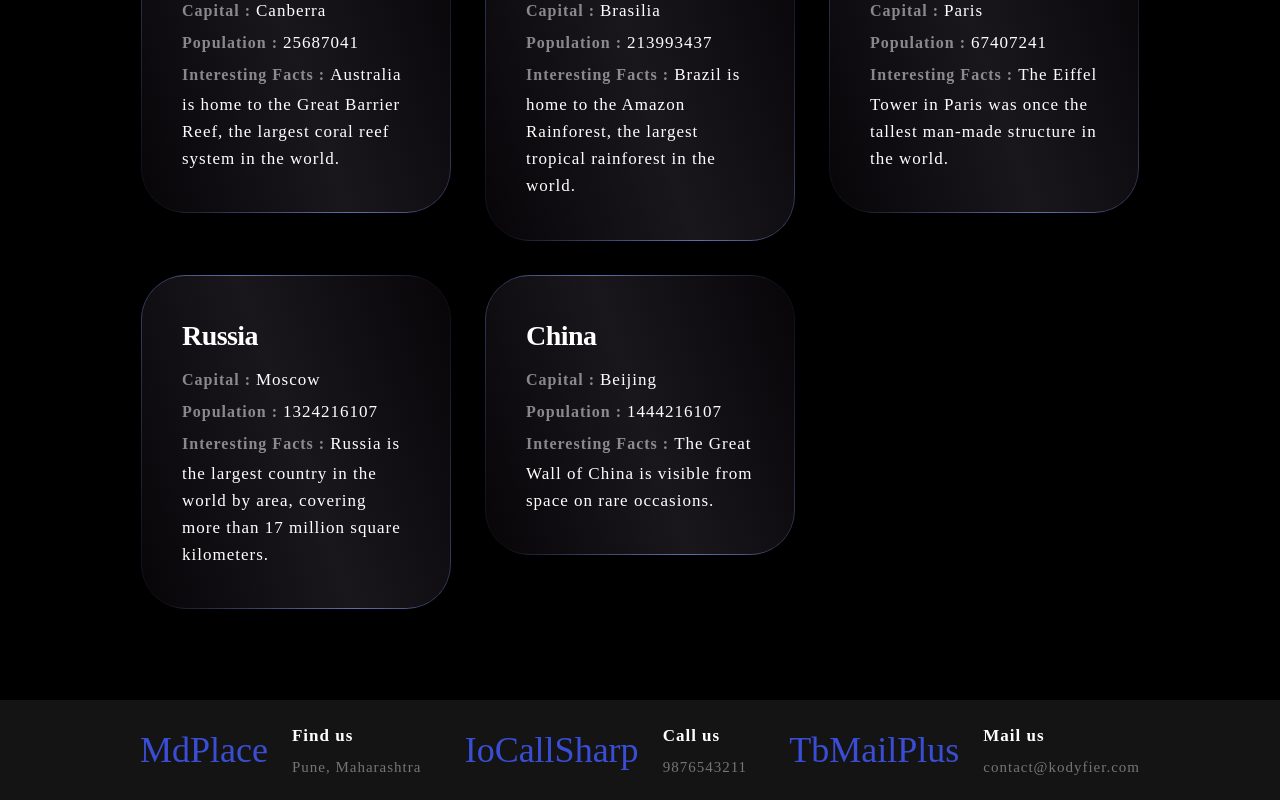
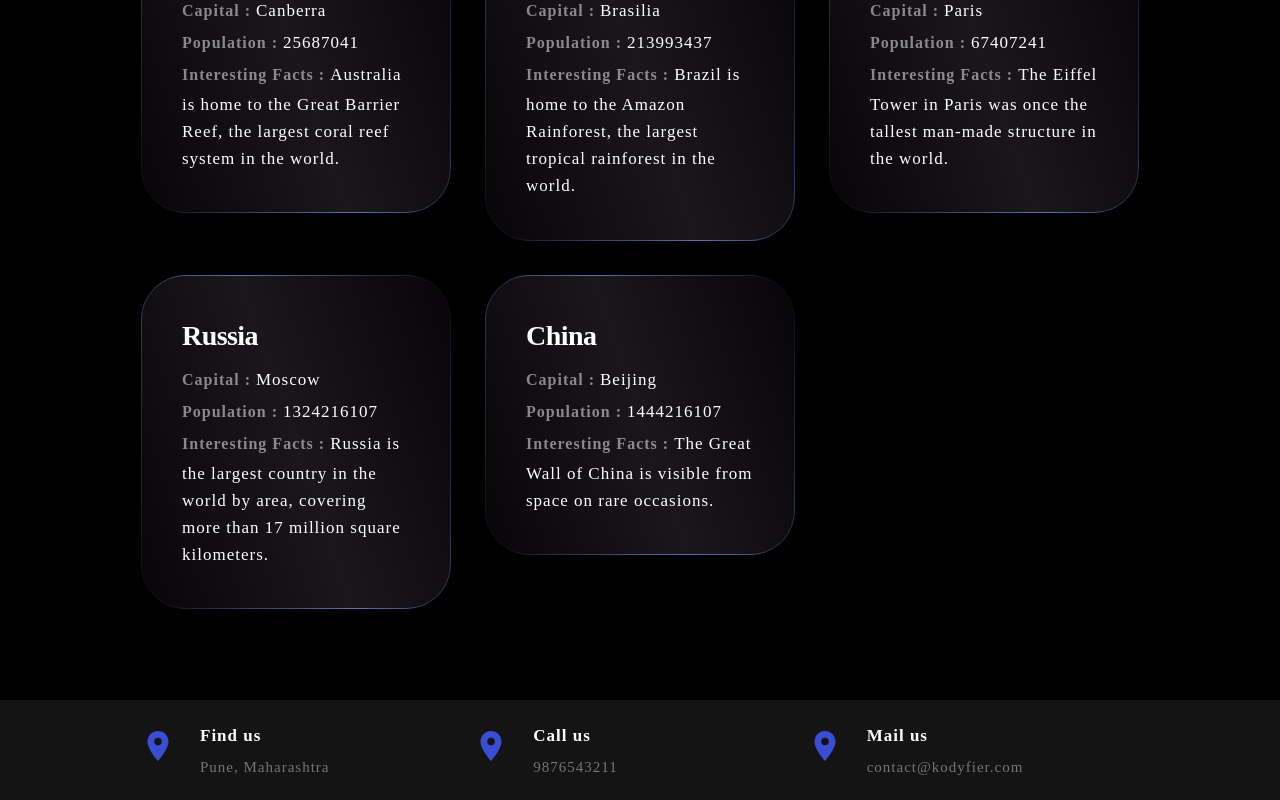
Before and after one commit to CoolShivas/World-Atlas-React-19, a React (Vite) app in the folder world-atlas-using-react-19/: page / in a window 1280 px wide. Shown: the part 1245-2045 px from the top of the page. Built offline with nearby package versions, Linux system fonts and the light colour scheme.

Commit message:
Previously, getting the footer api data but instead of icons getting their names only now resolved.

```diff
--- a/world-atlas-using-react-19/src/components/Ui/Footer.jsx
+++ b/world-atlas-using-react-19/src/components/Ui/Footer.jsx
@@ -1,6 +1,12 @@
 import footerData from "../../api/footerData.json";
+import {MdPlace} from "react-icons/md";
 
 const Footer = () => {
+
+  const footerIcons = {
+    MdPlace : <MdPlace/>,
+  };
+
   return (
     <footer className="footer-section">
       <div className="container grid grid-three-cols">
@@ -8,7 +14,7 @@ const Footer = () => {
           const {icon, title, details} = currData;
           return (
             <div className="footer-contact" key={index}>
-              <div className="icon">{icon}</div>
+              <div className="icon">{footerIcons.MdPlace}</div>
                 <div className="footer-contact-text">
                   <p>{title}</p>
                   <p>{details}</p>
```
